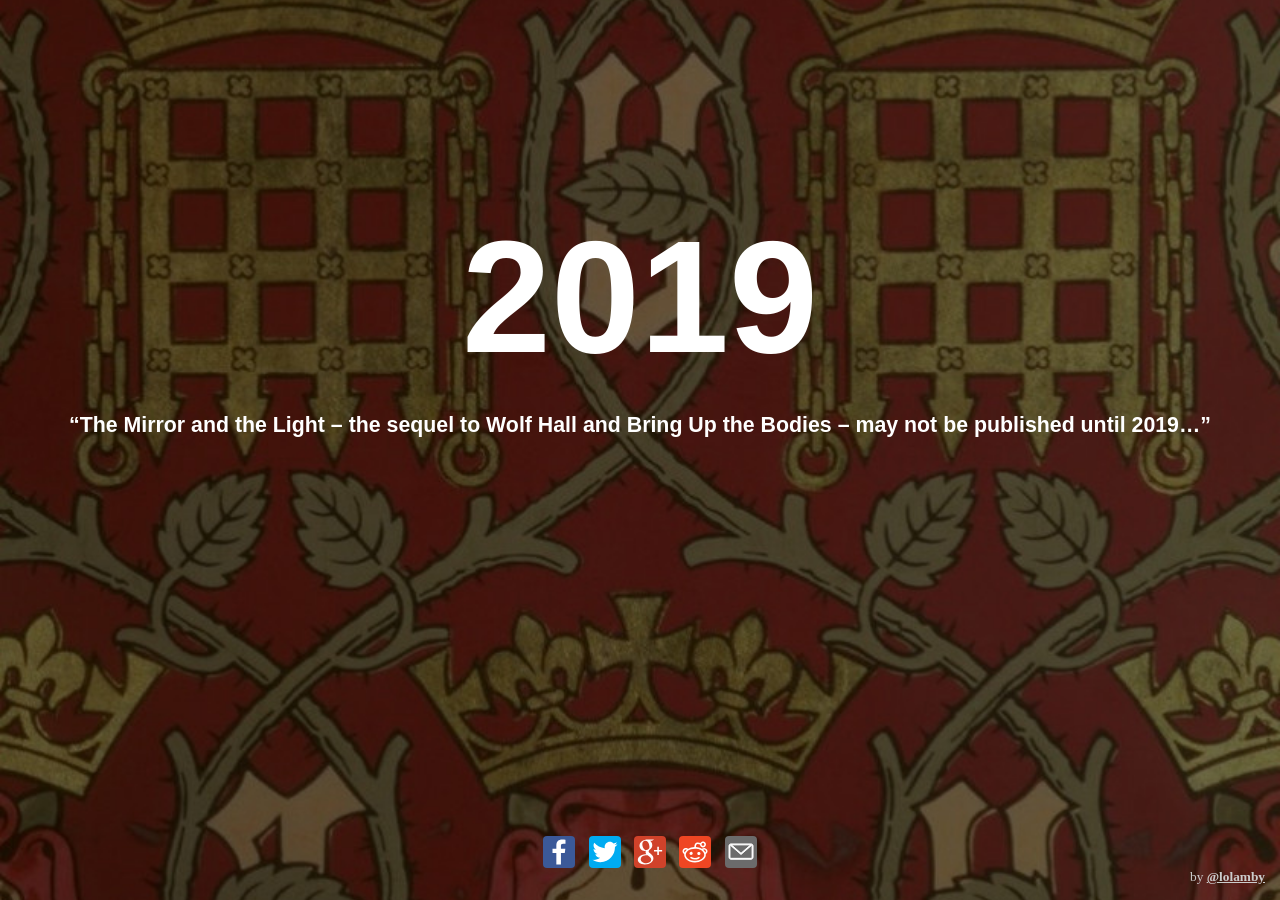
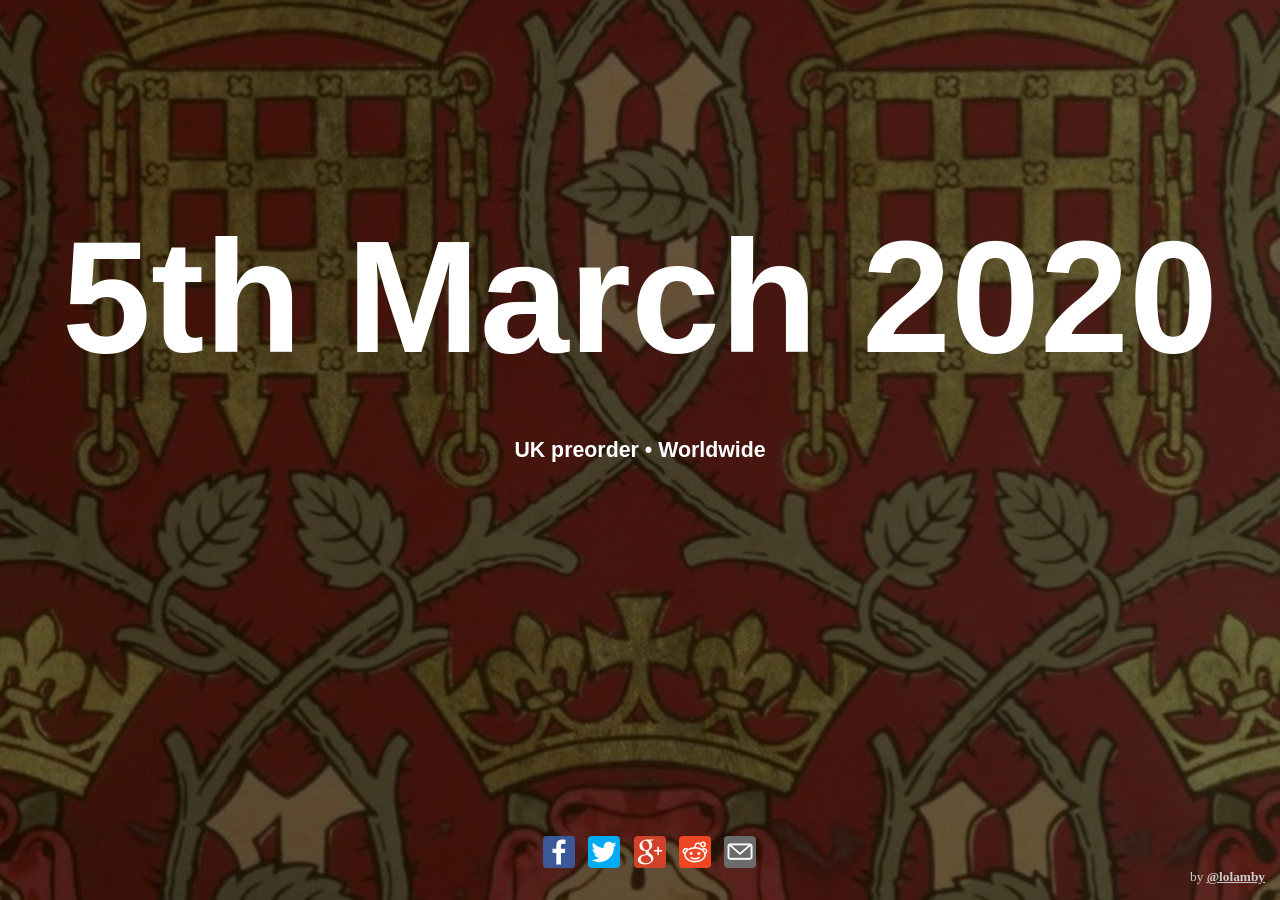
Before and after one commit to lamby/whenwillthenextwolfhallbookbepublished.com, a Jekyll site: the page built from index.html, in a window 1280 px wide. Built offline with Jekyll 4.4.1, drawn with Linux system fonts in a browser that asks for light colours.

Commit message:
5th March 2020!

```diff
--- a/index.html
+++ b/index.html
@@ -122,11 +122,11 @@ layout: default
   <div class="answer">
     <a
       class="big"
-      href="https://www.theguardian.com/books/2017/jul/05/hilary-mantel-says-final-wolf-hall-book-unlikely-to-come-out-in-2018-as-planned"
-    >2019</a>
+      href="https://www.amazon.co.uk/gp/product/0007480997?tag=chrislambcouk-21"
+    >5th March 2020</a>
     <br>
-    <a
-      href="https://www.theguardian.com/books/2017/jul/05/hilary-mantel-says-final-wolf-hall-book-unlikely-to-come-out-in-2018-as-planned">&ldquo;The Mirror and the Light – the sequel to Wolf Hall and Bring Up the Bodies – may not be published until&nbsp;2019&hellip;&rdquo;</a>
+    <br>
+    <a href="https://www.amazon.co.uk/gp/product/0007480997?tag=chrislambcouk-21">UK preorder</a> &bull; <a href="http://hilary-mantel.com/">Worldwide</a>
   </div>
 
   <div class="links center">
```
